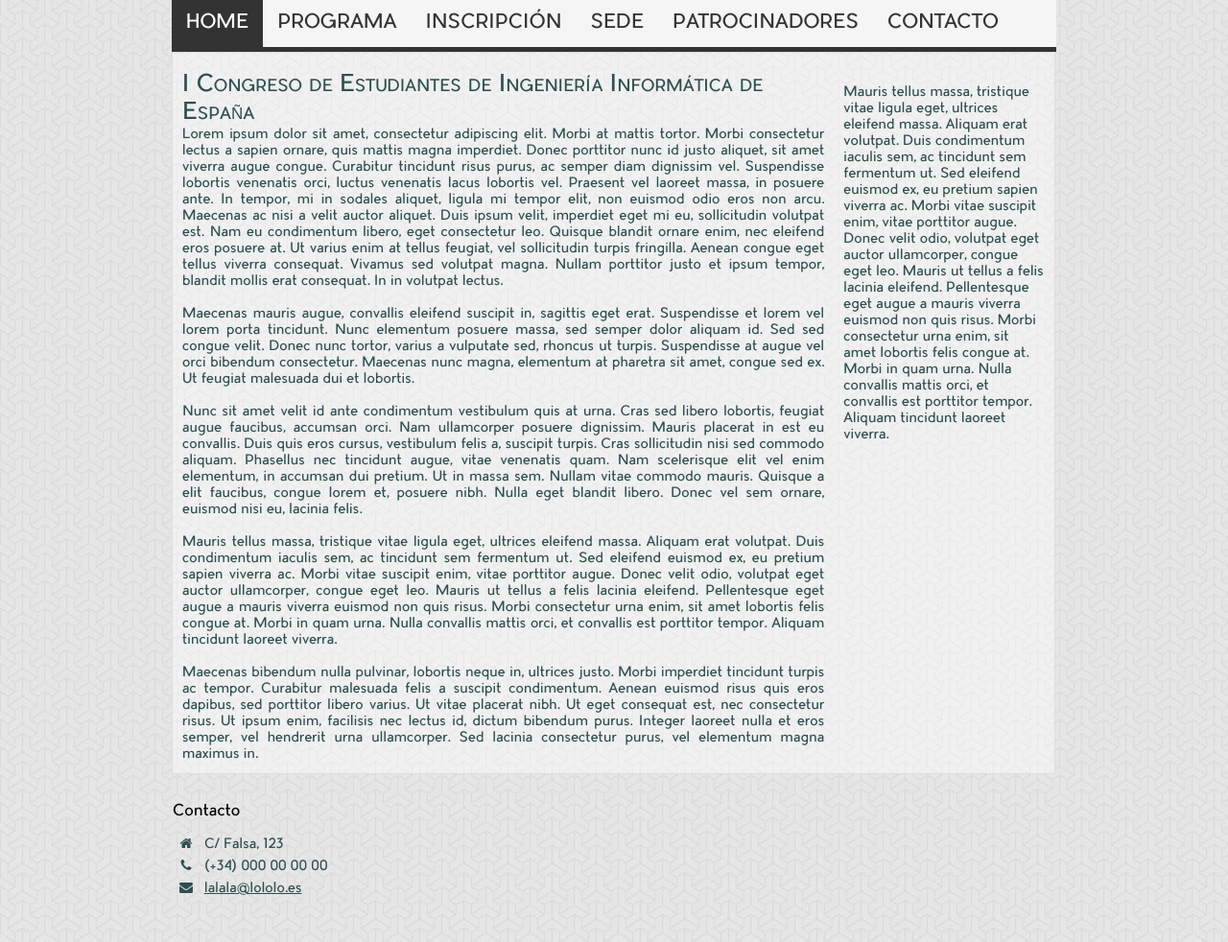
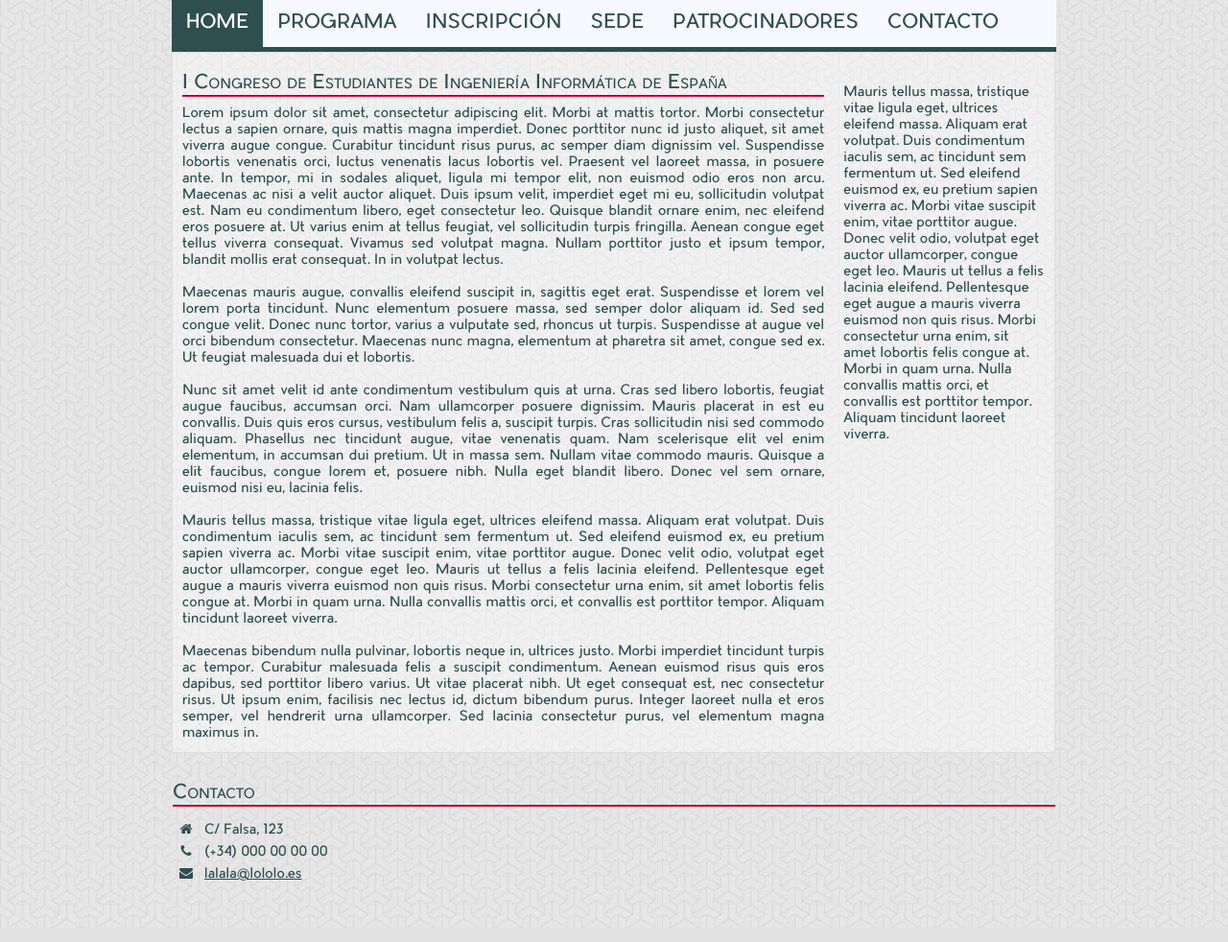
Before and after one commit to fblupi/grado_informatica-SIBW, a PHP site: page / in a window 1280 px wide. Shown: the part 217-1199 px from the top of the page at 96% size. After the commit the page ends 1135 px from the top, so only its background shows below. Run offline with PHP 8.4, Linux system fonts and the light colour scheme; some libraries are stand-ins or nearby versions.

Commit message:
cambio colores y header del main content

```diff
--- a/css/style.css
+++ b/css/style.css
@@ -36,8 +36,8 @@ body {
     list-style: none outside none;
     margin: 0px;
     padding: 0px;
-    background-color: #F5F5F5;
-    border-bottom: 5px solid #333;
+    background-color: ghostwhite;
+    border-bottom: 5px solid darkslategray;
     float: left;
     margin-left: 1%;
     margin-right: 1%;
@@ -69,7 +69,7 @@ body {
 }
 
 #menu > ul > li > a {
-    color: #333;
+    color: darkslategray;
     display: block;
     font-size: 20px;
     line-height: 49px;
@@ -78,21 +78,21 @@ body {
 }
 
 #menu > ul > a:hover, #menu > ul > li:hover > a {
-    background-color: #F55856;
-    color: #FFF;
+    background-color: crimson;
+    color: white;
 }
 
 #menu > ul li.active > a {
-    background-color: #333;
-    color: #FFF;
+    background-color: darkslategray;
+    color: white;
 }
 
 /* Submenu */
 
 #menu > ul ul.sub {
-    background-color: #FFF;
+    background-color: white;
     box-shadow: 1px 1px 5px rgba(0, 0, 0, 0.2);
-    color: #333;
+    color: darkslategray;
     display: none;
     left: 0;
     padding: 1%;
@@ -110,13 +110,13 @@ body {
     vertical-align: top;
 }
 #menu > ul ul.sub > li a {
-    color: #777;
+    color: dimgrey;
     line-height: 20px;
     padding-left: 10px;
     padding-right: 10px;
 }
 #menu > ul ul li a:hover {
-    color: #F55856;
+    color: crimson;
 }
 #menu > ul ul.sub > li > a {
     font-size: 14px;
@@ -152,7 +152,9 @@ body {
 
 #main #content section header {
     font-variant: small-caps;
-    font-size: 24px;
+    font-size: 20px;
+    border-bottom: 2px groove crimson;
+    margin-bottom: 10px;
 }
 
 #main #content section article {
@@ -175,6 +177,14 @@ footer {
     margin: 20px 20px;
     padding: 10px;
     clear: both;
+    color: darkslategray;
+}
+
+footer header {
+    font-variant: small-caps;
+    font-size: 20px;
+    border-bottom: 2px groove crimson;
+    margin-bottom: 10px;
 }
 
 footer > ul {
@@ -185,7 +195,6 @@ footer > ul {
 footer > ul > li {
     margin: 5px;
     font-size: 14px;
-    color: darkslategray;
 }
 
 footer > ul > li a {
--- a/index.html
+++ b/index.html
@@ -4,15 +4,10 @@
         <meta charset="utf-8">
         <title>CEIIE 2015</title>
         <link rel="shortcut icon" href="images/favicon.ico"/>
+        <link rel="stylesheet" href="//netdna.bootstrapcdn.com/font-awesome/4.0.3/css/font-awesome.css"/>
         <link rel="stylesheet" type="text/css" href="css/style.css"/>
-        <link href="//netdna.bootstrapcdn.com/font-awesome/4.0.3/css/font-awesome.css" rel="stylesheet"/>
-        <style>
-
-        </style>
-
     </head>
     <body>
-        <div id="wrapper">
         <header id="cabecera">
             <img alt="cabecera" src="images/cabecera.jpg"/>
         </header>
@@ -37,15 +32,13 @@
             <div id="content">
                 <section>
                     <header>I Congreso de Estudiantes de Ingeniería Informática de España</header>
-                        <article>Lorem ipsum dolor sit amet, consectetur adipiscing elit. Morbi at mattis tortor. Morbi consectetur lectus a sapien ornare, quis mattis magna imperdiet. Donec porttitor nunc id justo aliquet, sit amet viverra augue congue. Curabitur tincidunt risus purus, ac semper diam dignissim vel. Suspendisse lobortis venenatis orci, luctus venenatis lacus lobortis vel. Praesent vel laoreet massa, in posuere ante. In tempor, mi in sodales aliquet, ligula mi tempor elit, non euismod odio eros non arcu. Maecenas ac nisi a velit auctor aliquet. Duis ipsum velit, imperdiet eget mi eu, sollicitudin volutpat est. Nam eu condimentum libero, eget consectetur leo. Quisque blandit ornare enim, nec eleifend eros posuere at. Ut varius enim at tellus feugiat, vel sollicitudin turpis fringilla. Aenean congue eget tellus viverra consequat. Vivamus sed volutpat magna. Nullam porttitor justo et ipsum tempor, blandit mollis erat consequat. In in volutpat lectus.
-        <br><br>
-        Maecenas mauris augue, convallis eleifend suscipit in, sagittis eget erat. Suspendisse et lorem vel lorem porta tincidunt. Nunc elementum posuere massa, sed semper dolor aliquam id. Sed sed congue velit. Donec nunc tortor, varius a vulputate sed, rhoncus ut turpis. Suspendisse at augue vel orci bibendum consectetur. Maecenas nunc magna, elementum at pharetra sit amet, congue sed ex. Ut feugiat malesuada dui et lobortis.
-        <br><br>
-        Nunc sit amet velit id ante condimentum vestibulum quis at urna. Cras sed libero lobortis, feugiat augue faucibus, accumsan orci. Nam ullamcorper posuere dignissim. Mauris placerat in est eu convallis. Duis quis eros cursus, vestibulum felis a, suscipit turpis. Cras sollicitudin nisi sed commodo aliquam. Phasellus nec tincidunt augue, vitae venenatis quam. Nam scelerisque elit vel enim elementum, in accumsan dui pretium. Ut in massa sem. Nullam vitae commodo mauris. Quisque a elit faucibus, congue lorem et, posuere nibh. Nulla eget blandit libero. Donec vel sem ornare, euismod nisi eu, lacinia felis.
-        </br><br>
-        Mauris tellus massa, tristique vitae ligula eget, ultrices eleifend massa. Aliquam erat volutpat. Duis condimentum iaculis sem, ac tincidunt sem fermentum ut. Sed eleifend euismod ex, eu pretium sapien viverra ac. Morbi vitae suscipit enim, vitae porttitor augue. Donec velit odio, volutpat eget auctor ullamcorper, congue eget leo. Mauris ut tellus a felis lacinia eleifend. Pellentesque eget augue a mauris viverra euismod non quis risus. Morbi consectetur urna enim, sit amet lobortis felis congue at. Morbi in quam urna. Nulla convallis mattis orci, et convallis est porttitor tempor. Aliquam tincidunt laoreet viverra.
-        <br><br>
-        Maecenas bibendum nulla pulvinar, lobortis neque in, ultrices justo. Morbi imperdiet tincidunt turpis ac tempor. Curabitur malesuada felis a suscipit condimentum. Aenean euismod risus quis eros dapibus, sed porttitor libero varius. Ut vitae placerat nibh. Ut eget consequat est, nec consectetur risus. Ut ipsum enim, facilisis nec lectus id, dictum bibendum purus. Integer laoreet nulla et eros semper, vel hendrerit urna ullamcorper. Sed lacinia consectetur purus, vel elementum magna maximus in.</article>
+                    <article>
+                            Lorem ipsum dolor sit amet, consectetur adipiscing elit. Morbi at mattis tortor. Morbi consectetur lectus a sapien ornare, quis mattis magna imperdiet. Donec porttitor nunc id justo aliquet, sit amet viverra augue congue. Curabitur tincidunt risus purus, ac semper diam dignissim vel. Suspendisse lobortis venenatis orci, luctus venenatis lacus lobortis vel. Praesent vel laoreet massa, in posuere ante. In tempor, mi in sodales aliquet, ligula mi tempor elit, non euismod odio eros non arcu. Maecenas ac nisi a velit auctor aliquet. Duis ipsum velit, imperdiet eget mi eu, sollicitudin volutpat est. Nam eu condimentum libero, eget consectetur leo. Quisque blandit ornare enim, nec eleifend eros posuere at. Ut varius enim at tellus feugiat, vel sollicitudin turpis fringilla. Aenean congue eget tellus viverra consequat. Vivamus sed volutpat magna. Nullam porttitor justo et ipsum tempor, blandit mollis erat consequat. In in volutpat lectus. <br><br>
+        Maecenas mauris augue, convallis eleifend suscipit in, sagittis eget erat. Suspendisse et lorem vel lorem porta tincidunt. Nunc elementum posuere massa, sed semper dolor aliquam id. Sed sed congue velit. Donec nunc tortor, varius a vulputate sed, rhoncus ut turpis. Suspendisse at augue vel orci bibendum consectetur. Maecenas nunc magna, elementum at pharetra sit amet, congue sed ex. Ut feugiat malesuada dui et lobortis. <br><br>
+        Nunc sit amet velit id ante condimentum vestibulum quis at urna. Cras sed libero lobortis, feugiat augue faucibus, accumsan orci. Nam ullamcorper posuere dignissim. Mauris placerat in est eu convallis. Duis quis eros cursus, vestibulum felis a, suscipit turpis. Cras sollicitudin nisi sed commodo aliquam. Phasellus nec tincidunt augue, vitae venenatis quam. Nam scelerisque elit vel enim elementum, in accumsan dui pretium. Ut in massa sem. Nullam vitae commodo mauris. Quisque a elit faucibus, congue lorem et, posuere nibh. Nulla eget blandit libero. Donec vel sem ornare, euismod nisi eu, lacinia felis. <br><br>
+        Mauris tellus massa, tristique vitae ligula eget, ultrices eleifend massa. Aliquam erat volutpat. Duis condimentum iaculis sem, ac tincidunt sem fermentum ut. Sed eleifend euismod ex, eu pretium sapien viverra ac. Morbi vitae suscipit enim, vitae porttitor augue. Donec velit odio, volutpat eget auctor ullamcorper, congue eget leo. Mauris ut tellus a felis lacinia eleifend. Pellentesque eget augue a mauris viverra euismod non quis risus. Morbi consectetur urna enim, sit amet lobortis felis congue at. Morbi in quam urna. Nulla convallis mattis orci, et convallis est porttitor tempor. Aliquam tincidunt laoreet viverra. <br><br>
+        Maecenas bibendum nulla pulvinar, lobortis neque in, ultrices justo. Morbi imperdiet tincidunt turpis ac tempor. Curabitur malesuada felis a suscipit condimentum. Aenean euismod risus quis eros dapibus, sed porttitor libero varius. Ut vitae placerat nibh. Ut eget consequat est, nec consectetur risus. Ut ipsum enim, facilisis nec lectus id, dictum bibendum purus. Integer laoreet nulla et eros semper, vel hendrerit urna ullamcorper. Sed lacinia consectetur purus, vel elementum magna maximus in.
+                    </article>
                 </section>
             </div> <!-- end content -->
             <aside>
@@ -53,13 +46,12 @@
             </aside>
         </div> <!-- end main -->
         <footer id="pie">
-                Contacto
+            <header>Contacto</header>
             <ul>
                 <li><i class="fa fa-home fa-fw"></i>C/ Falsa, 123</li>
                 <li><i class="fa fa-phone fa-fw"></i>(+34) 000 00 00 00</li>
                 <li><i class="fa fa-envelope fa-fw"></i><a href="mailto:lalala@lololo.es">lalala@lololo.es</a></li>
             </ul>
         </footer>
-        </div> <!-- end wrapper -->
     </body>
 </html>
```
Lines whose indentation alone changed are shown as unchanged.
